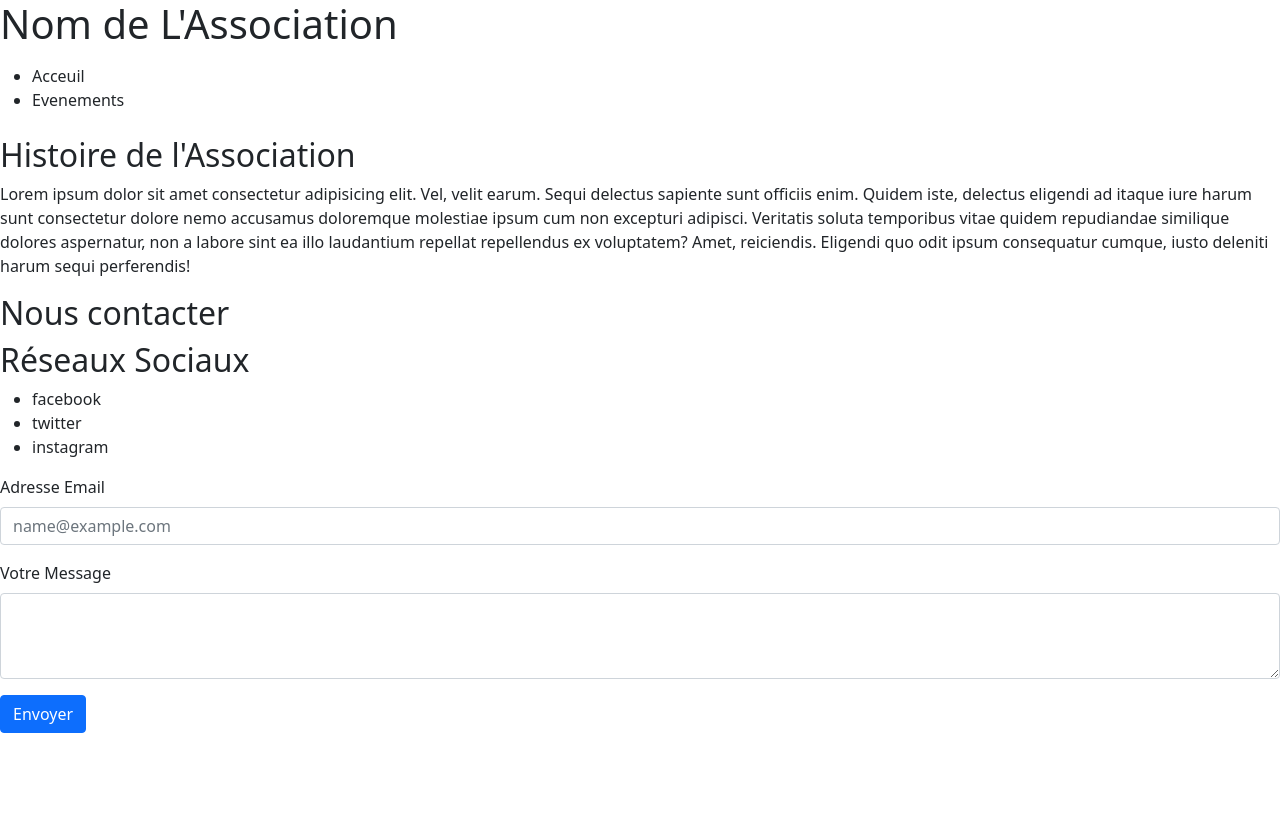
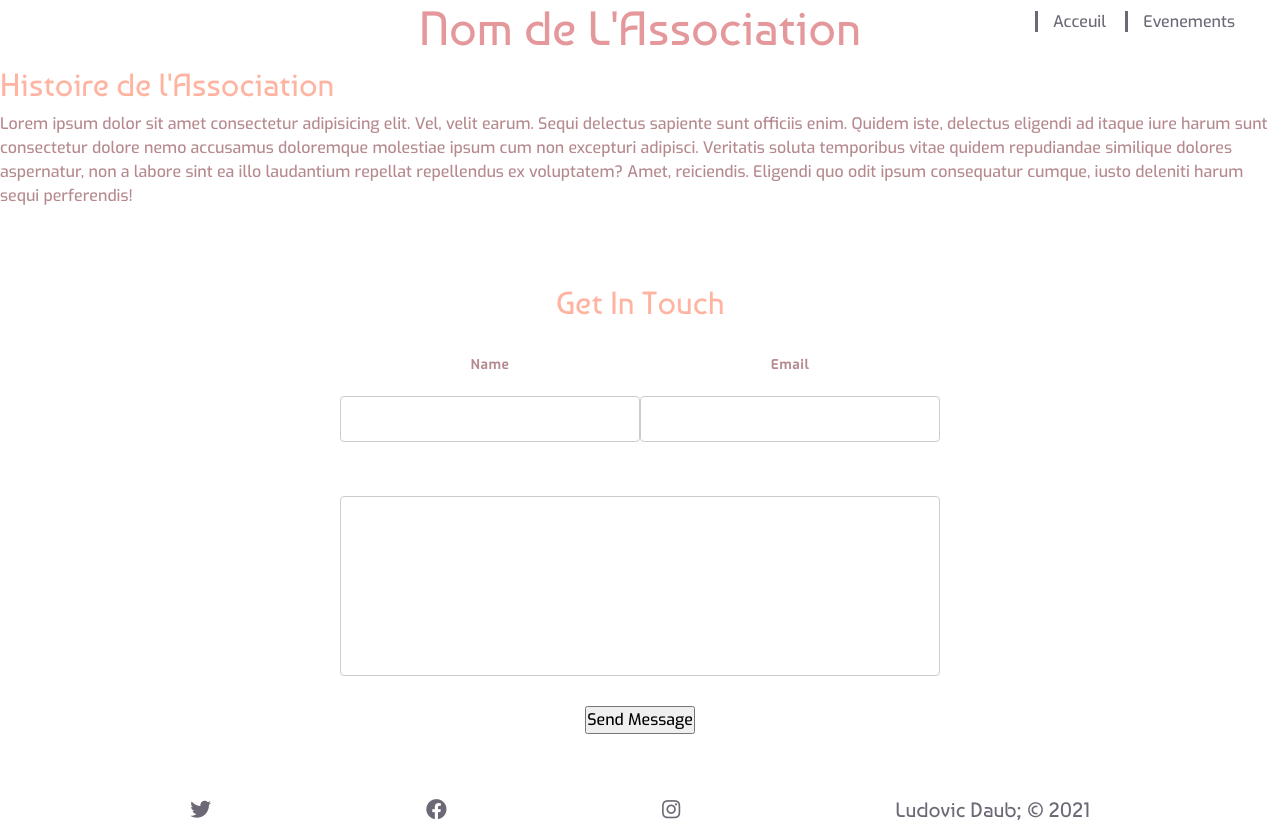
Before and after one commit to LudovicDaub/eval-front, a website: page index.html in a window 1280 px wide. Before the commit the page ends 800 px from the top, so only its background shows below. Drawn offline with nearby package versions, Linux system fonts and the light colour scheme.

Commit message:
navbar + footer

```diff
--- a/index.html
+++ b/index.html
@@ -11,15 +11,19 @@
       integrity="sha384-F3w7mX95PdgyTmZZMECAngseQB83DfGTowi0iMjiWaeVhAn4FJkqJByhZMI3AhiU"
       crossorigin="anonymous"
     />
+    <link
+      rel="stylesheet"
+      href="https://cdnjs.cloudflare.com/ajax/libs/font-awesome/5.15.3/css/all.min.css"
+    />
     <link rel="stylesheet" href="style.css" />
   </head>
   <body>
     <header>
       <h1>Nom de L'Association</h1>
-      <div class="navbar">
+      <div class="nav">
         <ul>
-          <li>Acceuil</li>
-          <li>Evenements</li>
+          <li><a href="./index.html">Acceuil</a></li>
+          <li><a href="./event.html">Evenements</a></li>
         </ul>
       </div>
     </header>
@@ -36,41 +40,36 @@
         harum sequi perferendis!
       </p>
     </main>
+    <section class="contact">
+      <h2>Get In Touch</h2>
+
+      <form action="#">
+        <div class="form-grid">
+          <div>
+            <label for="name">Name</label>
+            <input type="text" id="name" />
+          </div>
+          <div>
+            <label for="email">Email</label>
+            <input type="text" id="email" />
+          </div>
+          <div class="text-area">
+            <label for="message"></label>
+            <textarea id="message"></textarea>
+          </div>
+        </div>
+        <input type="submit" class="button" value="Send Message" />
+      </form>
+    </section>
+
     <footer>
-      <h2>Nous contacter</h2>
       <div class="network">
-        <h2>Réseaux Sociaux</h2>
-        <ul>
-          <li>facebook</li>
-          <li>twitter</li>
-          <li>instagram</li>
-        </ul>
-      </div>
-      <div class="contact">
-        <div class="mb-3">
-          <label for="exampleFormControlInput1" class="form-label"
-            >Adresse Email</label
-          >
-          <input
-            type="email"
-            class="form-control"
-            id="exampleFormControlInput1"
-            placeholder="name@example.com"
-          />
-        </div>
-        <div class="mb-3">
-          <label for="exampleFormControlTextarea1" class="form-label"
-            >Votre Message</label
-          >
-          <textarea
-            class="form-control"
-            id="exampleFormControlTextarea1"
-            rows="3"
-          ></textarea>
-        </div>
-        <div class="col-12">
-          <button class="btn btn-primary" type="submit">Envoyer</button>
-        </div>
+        <a href="http://twitter.fr"><i class="fab fa-twitter"></i></a>
+        <a href="http://facebook.fr"><i class="fab fa-facebook"></i></a>
+        <a href="http://instagram.com"><i class="fab fa-instagram"></i></a>
+        <a href="https://github.com/LudovicDaub" target="_blank"
+          >Ludovic Daub; © 2021</a
+        >
       </div>
     </footer>
     <script
--- a/main.scss
+++ b/main.scss
@@ -0,0 +1,142 @@
+@font-face {
+  font-family: font1;
+  src: url(./assets/Baumans-Regular.ttf);
+}
+@font-face {
+  font-family: font2;
+  src: url(./assets/Exo-Medium.ttf);
+}
+$color1: #ffcdb2;
+$color2: #ffb4a2;
+$color3: #e5989b;
+$color4: #b5898d;
+$color5: #6d6875;
+
+* {
+  padding: 0;
+  margin: 0;
+  list-style-type: none;
+  outline: none;
+}
+body {
+  font-family: font2, serif;
+  font-size: 1rem;
+  color: $color4;
+  height: 100vh;
+  overflow: hidden;
+}
+a {
+  text-decoration: none;
+  color: $color5;
+  &:visited {
+    color: $color5;
+  }
+}
+// *************HEADER***************
+
+h1 {
+  font-family: font1, serif;
+  font-size: 3rem;
+  font-weight: 400;
+  color: $color3;
+  text-align: center;
+}
+// *************************************NAVBAR*******************************************
+.nav {
+  position: absolute;
+  top: 10px;
+  right: 30px;
+  z-index: 100;
+
+  li {
+    display: inline;
+    padding: 0 15px;
+    border-left: 3px solid $color5;
+
+    &:hover {
+      border: 5px solid $color5;
+      transition: 0.5s ease-in-out;
+    }
+    &:active {
+      border: 5px solid $color5;
+    }
+    @media (max-width: 799px) {
+      display: none;
+    }
+  }
+}
+// *************************************MAIN*******************************************
+h2 {
+  font-family: font1, serif;
+  font-size: 2rem;
+  font-weight: 200;
+  color: $color2;
+}
+// *************************************CONTACT*******************************************
+.contact {
+  text-align: center;
+  padding: 60px 0;
+}
+.form-grid {
+  display: grid;
+  grid-template-columns: 50% 50%;
+  grid-template-rows: 100px 224px;
+  grid-template-areas:
+    "input11 input2"
+    "textarea textarea";
+  width: 85%;
+  margin: 30px auto;
+  max-width: 600px;
+}
+.text-area {
+  grid-area: textarea;
+}
+label {
+  font-weight: 600;
+  font-size: 0.8rem;
+  letter-spacing: 1px;
+}
+input[type="text"],
+textarea {
+  width: 100%;
+  margin: 20px 0 40px;
+  border-radius: 4px;
+  border: 1px solid #ccc;
+  padding: 10px;
+  transition: 0.2s;
+}
+input[type="text"]:focus,
+textarea:focus {
+  border: 2px solid skyblue;
+}
+textarea {
+  resize: none;
+  height: 180px;
+}
+// *************************************NETWORK*******************************************
+.network {
+  display: flex;
+  justify-content: space-evenly;
+  font-size: 1.3em;
+  font-family: font1, crusive;
+
+  a {
+    padding: 0px 25px;
+
+    @media (max-width: 840px) {
+      padding: 0px 5px;
+    }
+  }
+  & a:hover {
+    transform: scale(2.5);
+    transition: 0.4s ease-out;
+    text-shadow: 0 0 5px $color1, 0 0 10px $color1, 0 0 15px $color1,
+      0 0 20px $color2, 0 0 30px $color2, 0 0 40px $color2, 0 0 55px $color2,
+      0 0 75px $color2;
+
+    &:nth-child(5) {
+      transform: scale(1.1);
+      font-weight: bolder;
+    }
+  }
+}
```
Also changed, not shown: event.html (+32 -19 lines), assets/Baumans-Regular.ttf (added), assets/Exo-Medium.ttf (added), style.css, 1 other file.
